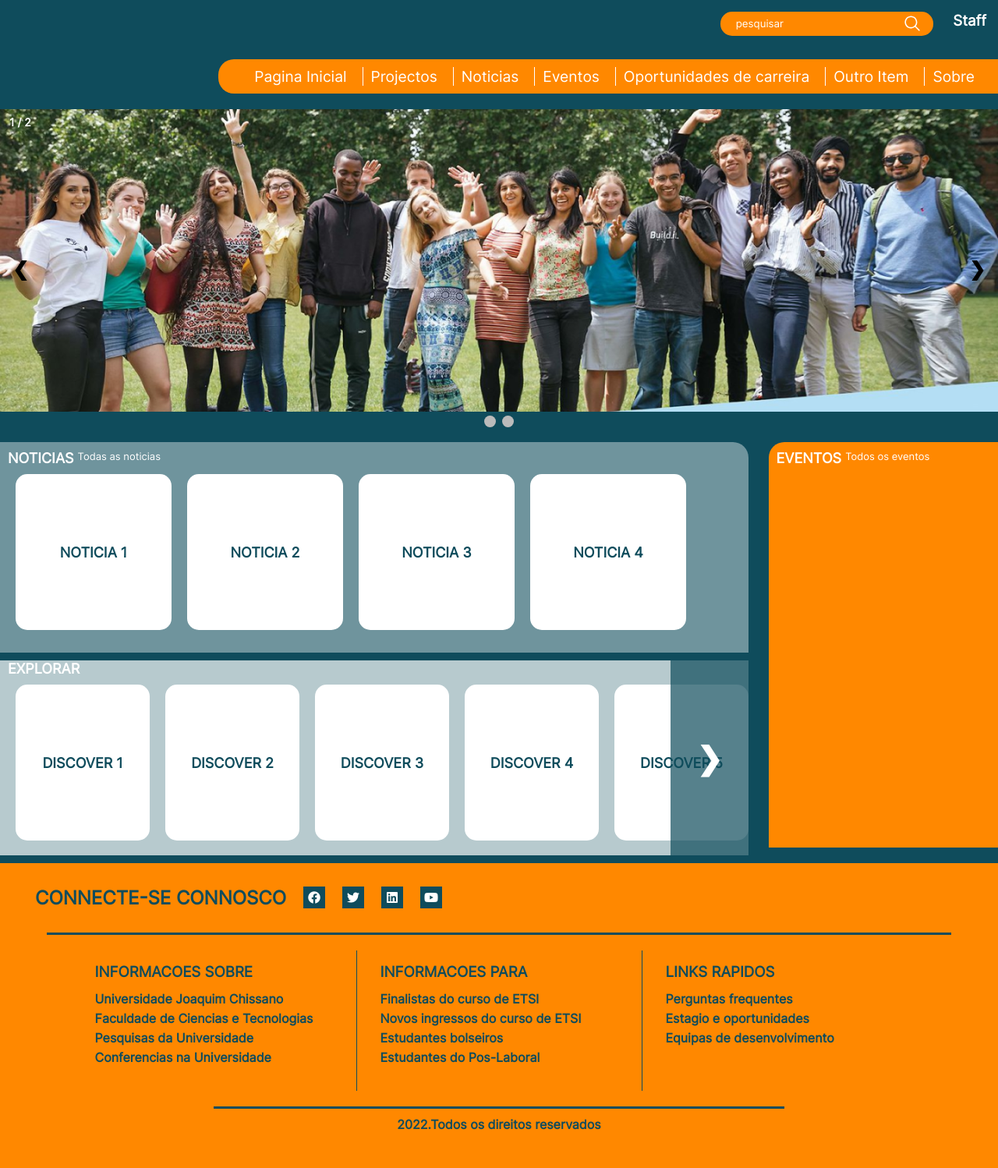
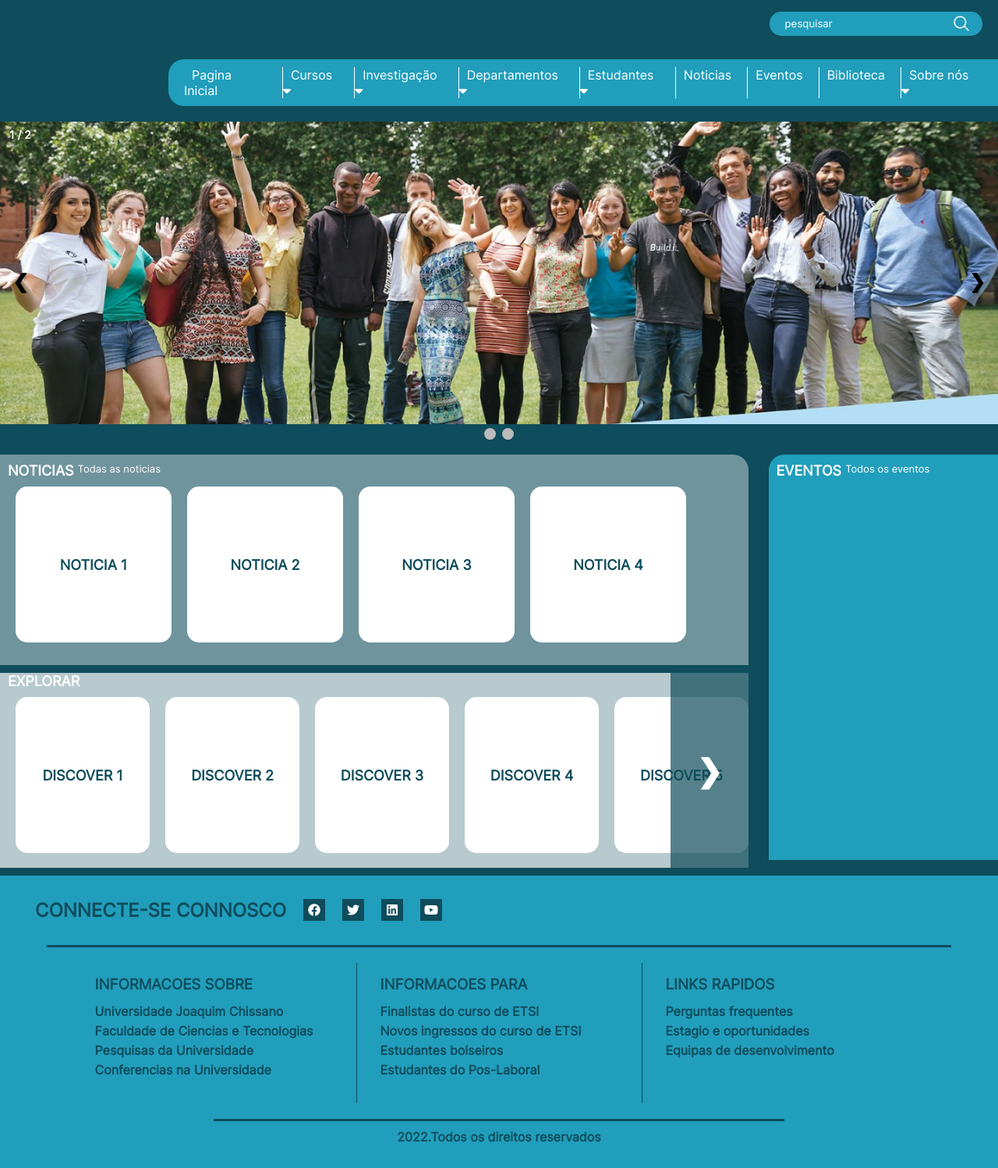
Before and after one commit to Jay-Ubisse/portal-fct, a PHP site: page / in a window 1280 px wide. Shown: the whole page at 78% size. Before the commit the page ends 1449 px from the top, so only its background shows below. Run offline with PHP 8.4, Linux system fonts and the light colour scheme.

Commit message:
mundando cores e actualizando a barra de navegacao

```diff
--- a/assets/css/global.css
+++ b/assets/css/global.css
@@ -21,14 +21,15 @@ header > section {
     justify-content: right;
 }
 header > section > div {
-  background-color: #FF8800;
+  background-color: #219ebc;
   padding: 0 15px;
   border-radius: 15px;
   margin-top: 15px;
   position: relative;
+  right: 20px;
 }
 header > section > div > input {
-    background-color: #FF8800;
+    background-color: #219ebc;
     outline: none;
     border-style: none;
     color: #FFFFFF;
@@ -67,23 +68,58 @@ header > nav > ul {
     margin-top: 30px;
     padding: 10px 20px;
     color: #FFFFFF;
-    font-size: larger;
-    background-color: #FF8800;
+    font-size: medium;
+    background-color: #219ebc;
     font-weight: 500;
     display: flex;
     list-style-type: none;
     gap: 10px;
     justify-content: right;
-    width: 75%;
+    width: 80%;
     border-top-left-radius: 20px;
     border-bottom-left-radius: 20px;
 }
-header > nav > ul > li {
+.dropdown {
+    position: relative;
+    list-style-type: none;
+}
+.dropdown ul {
+    display: none;
+    position: absolute;
+    top: 30px;
+    left: -5px;
+    z-index: 20000;
+    min-width: 160px;
+    padding: 0 0 5px;
+    background-color: rgba(33, 158, 188, 0.7);
+    border-top: 0;
+    border-radius: 0 0 10px 10px;
+}
+.dropdown li {
+    display: block;
+    margin: 0 18px;
+    overflow: visible;
+}
+.dropdown:hover ul {
+    display: block;
+}
+header > nav > ul > li > ul > li {
+    list-style-type: none;
+}
+header > nav > ul > li > ul > li > a {
     padding: 0 10px;
     cursor: pointer;
+    text-decoration: none;
+    color: #FFFFFF;
 }
-header > nav > ul > li:hover {
-    color: #FFB703;
+header > nav > ul > li > a {
+    padding: 0 10px;
+    cursor: pointer;
+    text-decoration: none;
+    color: #FFFFFF;
+}
+header > nav > ul > li > a:hover {
+    color: #023047;
 }
 header > nav > ul > li + li {
     border-left-style: solid;
@@ -94,7 +130,7 @@ header > nav > ul > li + li {
 
 /*Estilos para o footer*/
 footer > section{
-    background-color: #FF8800;
+    background-color: #219ebc;
     margin-top: 10px;
     color:#0F4C5C;
     padding: 30px;
--- a/assets/css/index.css
+++ b/assets/css/index.css
@@ -97,7 +97,7 @@
 /*seccao dos eventos*/
 aside {
     width: 23%;
-    background-color: #FF8800;
+    background-color: #219ebc;
     min-height: 500px;
     margin-top: 15px;
     padding-bottom: 20px;
--- a/index.html
+++ b/index.html
@@ -19,17 +19,49 @@
                 <input type="search" name="search" placeholder="pesquisar">
                 <img src="./assets/img/icons/icon-search.svg" alt="icone de pesquisa">
             </div>
-            <h3><a href="./staff/">Staff</a></h3>
         </section>
         <nav>
-            <ul>
-                <li>Pagina Inicial</li>
-                <li>Projectos</li>
-                <li>Noticias</li>
-                <li>Eventos</li>
-                <li>Oportunidades de carreira</li>
-                <li>Outro Item</li>
-                <li>Sobre</li>
+            <ul id="nav">
+                <li><a href="#">Pagina Inicial</a></li>
+                <li class="dropdown">
+                    <a href="#">Cursos</a><i class="fa-solid fa-caret-down"></i>
+                    <ul>
+                        <li><a href="#">Faculdade de Ciências e Tecnologias</a></li>
+                    </ul>
+                </li>
+                <li class="dropdown">
+                    <a href="#">Investigação</a><i class="fa-solid fa-caret-down"></i>
+                    <ul>
+                        <li><a href="#">Trabalhos Científicos</a></li>
+                        <li><a href="#">Projectos desenvolvidos</a></li>
+                    </ul>
+                </li>
+                <li class="dropdown">
+                    <a href="#">Departamentos</a><i class="fa-solid fa-caret-down"></i>
+                    <ul>
+                        <li><a href="#">Departamentos académicos</a></li>
+                        <li><a href="#">Departamentos académicos</a></li>
+                    </ul>
+                </li>
+                <li class="dropdown">
+                    <a href="#">Estudantes</a><i class="fa-solid fa-caret-down"></i>
+                    <ul>
+                        <li><a href="#">Núcleo dos estudantes</a></li>
+                        <li><a href="#">Guia de estudante</a></li>
+                        <li><a href="#">Regulamento</a></li>
+                    </ul>
+                </li>
+                <li><a href="#">Noticias</a></li>
+                <li><a href="#">Eventos</a></li>
+                <li><a href="#">Biblioteca</a></li>
+                <li class="dropdown">
+                    <a href="#">Sobre nós</a><i class="fa-solid fa-caret-down"></i>
+                    <ul>
+                        <li><a href="#">Missão, Visão e Valores</a></li>
+                        <li><a href="#">Estrutura orgânica</a></li>
+                        <li><a href="#">Equipe de desenvolvimento do Site</a></li>
+                    </ul>
+                </li>
             </ul>
         </nav>
     </header>
```
Also changed, not shown: assets/css/about.css (deleted), staff/index.html (deleted).
